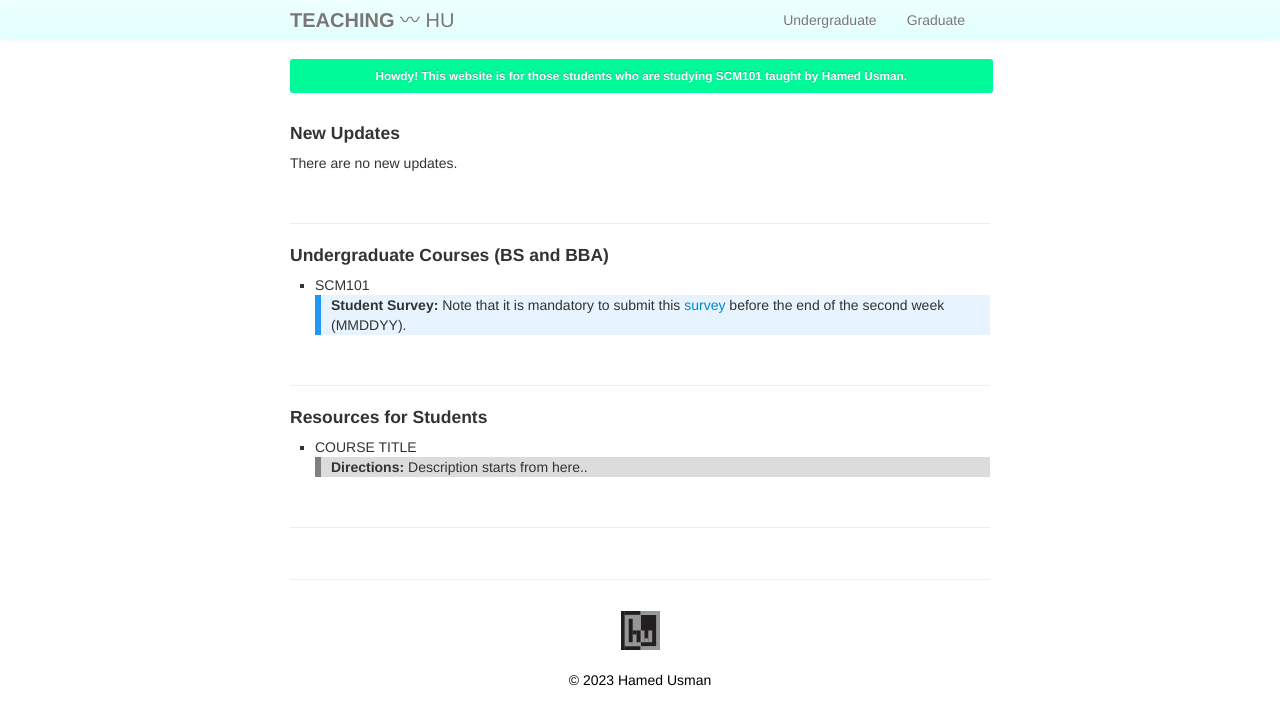
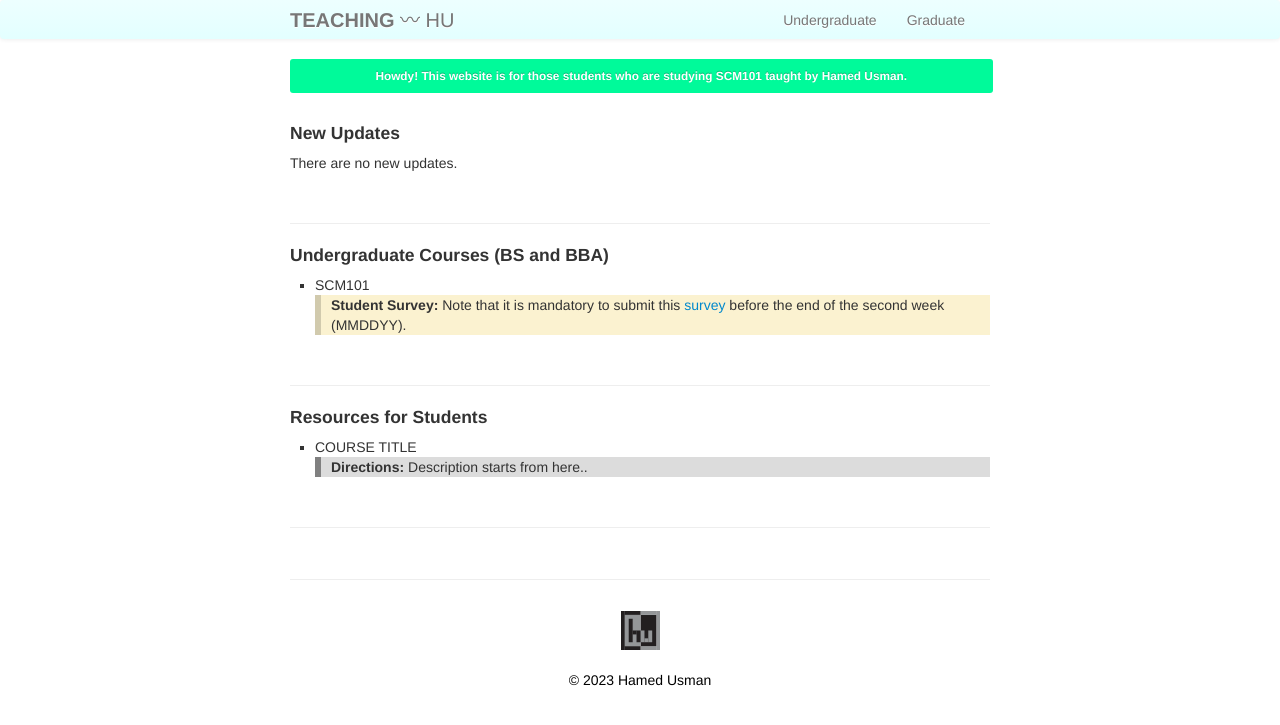
Before and after one commit to 101scm/101scm.github.io, a Jekyll site: the page built from index.md, in a window 1280 px wide. Shown: the top 725 px of the page. Built offline with Jekyll 4.4.1, drawn with Linux system fonts in a browser that asks for light colours.

Commit message:
Update index.md

```diff
--- a/index.md
+++ b/index.md
@@ -20,7 +20,7 @@ keywords: operations management, supply chain management, logistics
 <ul>
 <li>SCM101</li>
 <!--<p>There are no new updates.</p>-->
-<div class="info"><p><strong>Student Survey:</strong> Note that it is mandatory to submit this <a href="https://www.google.com">survey</a> before the end of the second week (MMDDYY).</p></div>
+<div class="note"><p><strong>Student Survey:</strong> Note that it is mandatory to submit this <a href="https://www.google.com">survey</a> before the end of the second week (MMDDYY).</p></div>
 </ul>
 
 <br/>
```
